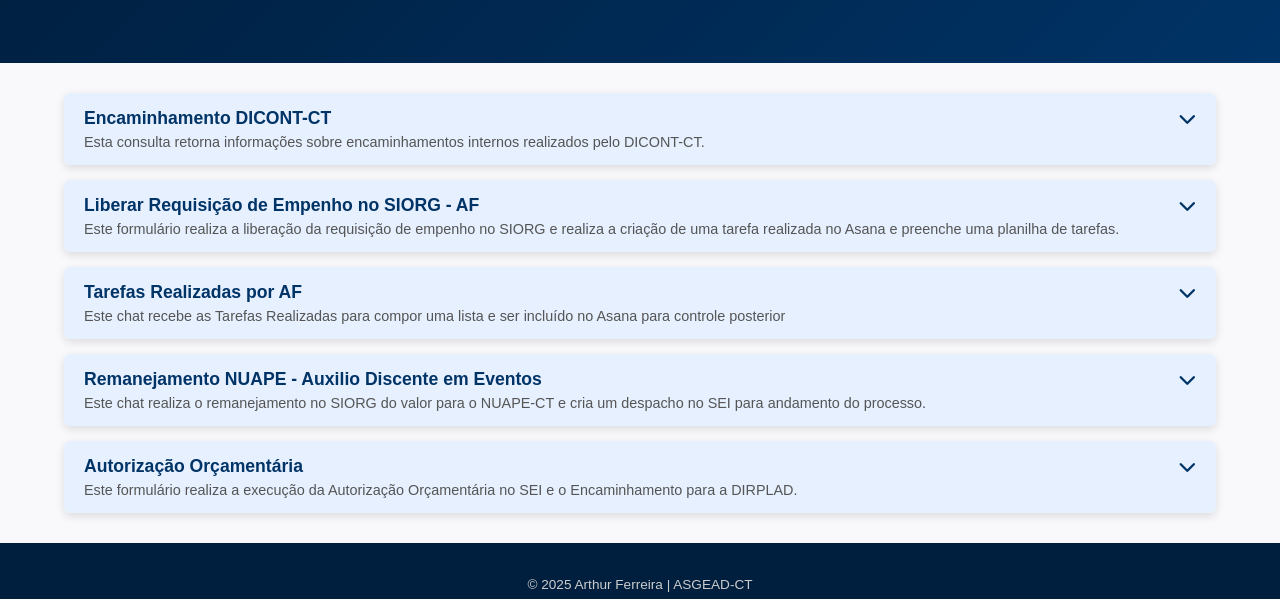
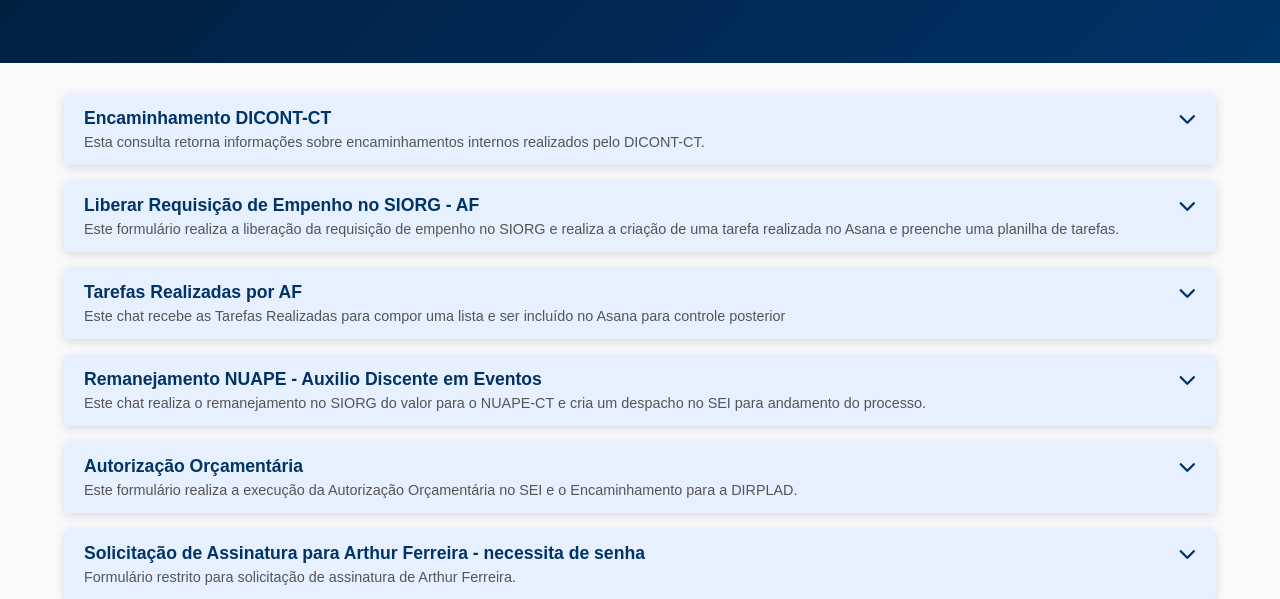
Before and after one commit to ArthurAAFerreira/af, a plain HTML site: page ASGEAD-CT_AF.html in a window 1280 px wide. Shown: the part 118-717 px from the top of the page. Drawn offline with Linux system fonts and the light colour scheme.

Commit message:
Atualização

```diff
--- a/ASGEAD-CT_AF.html
+++ b/ASGEAD-CT_AF.html
@@ -172,6 +172,16 @@
       <iframe src="https://n8n.arthuraaferreira.com.br/form/autorizacao_orcamentaria"></iframe>
     </div>
 
+    <div class="chat-item">
+      <div class="chat-header">
+        <h2>Solicitação de Assinatura para Arthur Ferreira - necessita de senha <i class="fa-solid fa-chevron-down"></i></h2>
+        <div class="chat-subtitle">
+          Formulário restrito para solicitação de assinatura de Arthur Ferreira.
+        </div>
+      </div>
+      <iframe src="https://n8n.arthuraaferreira.com.br/form/993e2e9e-630d-4004-85f6-0c674cfaaf12"></iframe>
+    </div>
+
 
 
 
```
Also changed, not shown: ASGEAD-CT_consultasDIRPLAD-CT.html (+7 -0 lines).
